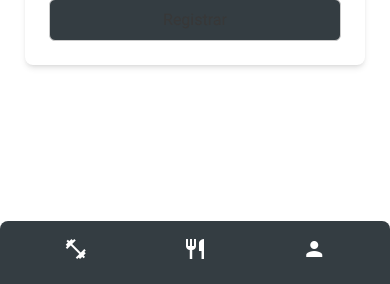
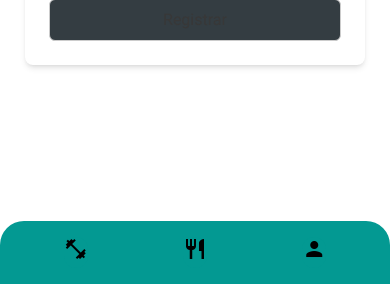
Before and after one commit to TomGGB/shapeandplate, a Django app: page /perfil/signup/ in a window 390 px wide. Shown: the part 560-844 px from the top of the page. Run offline with Django 5.2, Linux system fonts and the light colour scheme; parts of the project's set-up code (start-up, migrations or seed data) failed here and were passed over; some libraries are stand-ins or nearby versions.

Commit message:
chore: Update base.html and base.css to improve theme toggle functionality and loading screen

```diff
--- a/shapeandplate/templates/base.html
+++ b/shapeandplate/templates/base.html
@@ -54,7 +54,7 @@
     <div class="container">
         {% block content %}{% endblock %}
     </div>
-    <nav class="fixed bottom-0 left-0 right-0 bg-primary py-4 px-4 flex justify-around items-center md:hidden rounded-t-lg navbar-high-zindex">
+    <nav class="fixed bottom-0 left-0 right-0 bg-primary py-4 px-4 flex justify-around items-center md:hidden navbar-high-zindex" style="border-top-left-radius: 24px; border-top-right-radius: 24px;">
         <button class="focus:outline-none rounded-full nav-item {% if request.path == '/workout/' %}active{% endif %}" onclick="window.location.href='/workout/'">
             <span class="material-icons text-primary-foreground">fitness_center</span>
         </button>
--- a/static/css/base.css
+++ b/static/css/base.css
@@ -1,29 +1,37 @@
 :root {
-    --primary-color: #6200ea;
-    --primary-foreground-color: #ffffff;
-    --secondary-color: #03dac6;
-    --background-color: #ffffff;
-    --surface-color: #ffffff;
-    --error-color: #b00020;
-    --on-primary-color: #ffffff;
-    --on-secondary-color: #000000;
-    --on-background-color: #383838;
-    --on-surface-color: #000000;
-    --on-error-color: #ffffff;
+    --primary-color: #039992 !important;
+    --primary-foreground-color: #000000 !important;
+    --primary-light: #66c2b9 !important;
+    --primary-dark: #02665e !important;
+    --primary-lighter: #99d9d1 !important;
+    --primary-darker: #014a47 !important;
+    --secondary-color: #03dac6 !important;
+    --background-color: #ffffff !important;
+    --surface-color: #ffffff !important;
+    --error-color: #b00020 !important;
+    --on-primary-color: #ffffff !important;
+    --on-secondary-color: #000000 !important;
+    --on-background-color: #383838 !important;
+    --on-surface-color: #000000 !important;
+    --on-error-color: #ffffff !important;
 }
 
 :root[data-theme='dark'] {
-    --primary-color: #bb86fc;
-    --primary-foreground-color: #000000;
-    --secondary-color: #03dac6;
-    --background-color: #292929;
-    --surface-color: #121212;
-    --error-color: #cf6679;
-    --on-primary-color: #000000;
-    --on-secondary-color: #000000;
-    --on-background-color: #d6d6d6;
-    --on-surface-color: #ffffff;
-    --on-error-color: #000000;
+    --primary-color: #014a47 !important;
+    --primary-foreground-color: #ffffff !important;
+    --primary-light: #02665e !important;
+    --primary-dark: #012f2d !important;
+    --primary-lighter: #039992 !important;
+    --primary-darker: #011f1e !important;
+    --secondary-color: #03dac6 !important;
+    --background-color: #292929 !important;
+    --surface-color: #121212 !important;
+    --error-color: #cf6679 !important;
+    --on-primary-color: #000000 !important;
+    --on-secondary-color: #000000 !important;
+    --on-background-color: #d6d6d6 !important;
+    --on-surface-color: #ffffff !important;
+    --on-error-color: #000000 !important;
 }
 
 body {
@@ -90,10 +98,10 @@ body {
 
 button {
     padding: 10px 20px;
-    background-color: var(--primary-color);
-    color: var(--on-primary-color);
+    background-color: var(--primary-color) !important;
+    color: var(--on-primary-color) !important;
     border: none;
-    border-radius: 24px;
+    border-radius: 24px !important;
     cursor: pointer;
     transition: background-color 0.3s ease, box-shadow 0.3s ease;
 }
@@ -370,11 +378,11 @@ input:focus, select:focus {
 }
 
 .navbar-high-zindex {
-    background-color: var(--primary-color);
-    color: var(--on-primary-color);
+    background-color: var(--primary-color) !important;
+    color: var(--on-primary-color) !important;
     z-index: 2000 !important;
 }
 
 .nav-item .material-icons {
-    color: var(--primary-foreground-color);
+    color: var(--primary-foreground-color) !important;
 }
```
Also changed, not shown: 1 other file.
